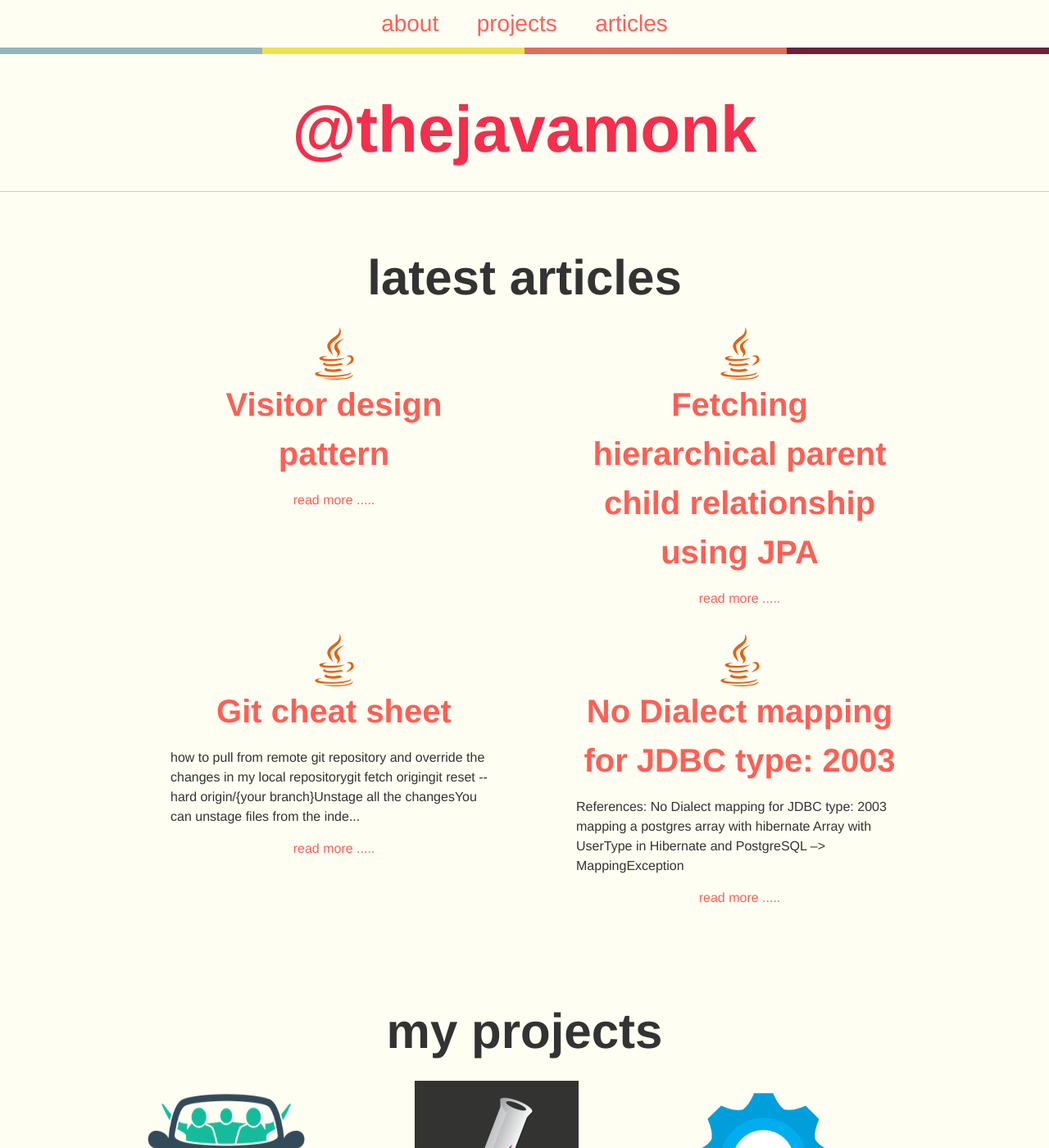
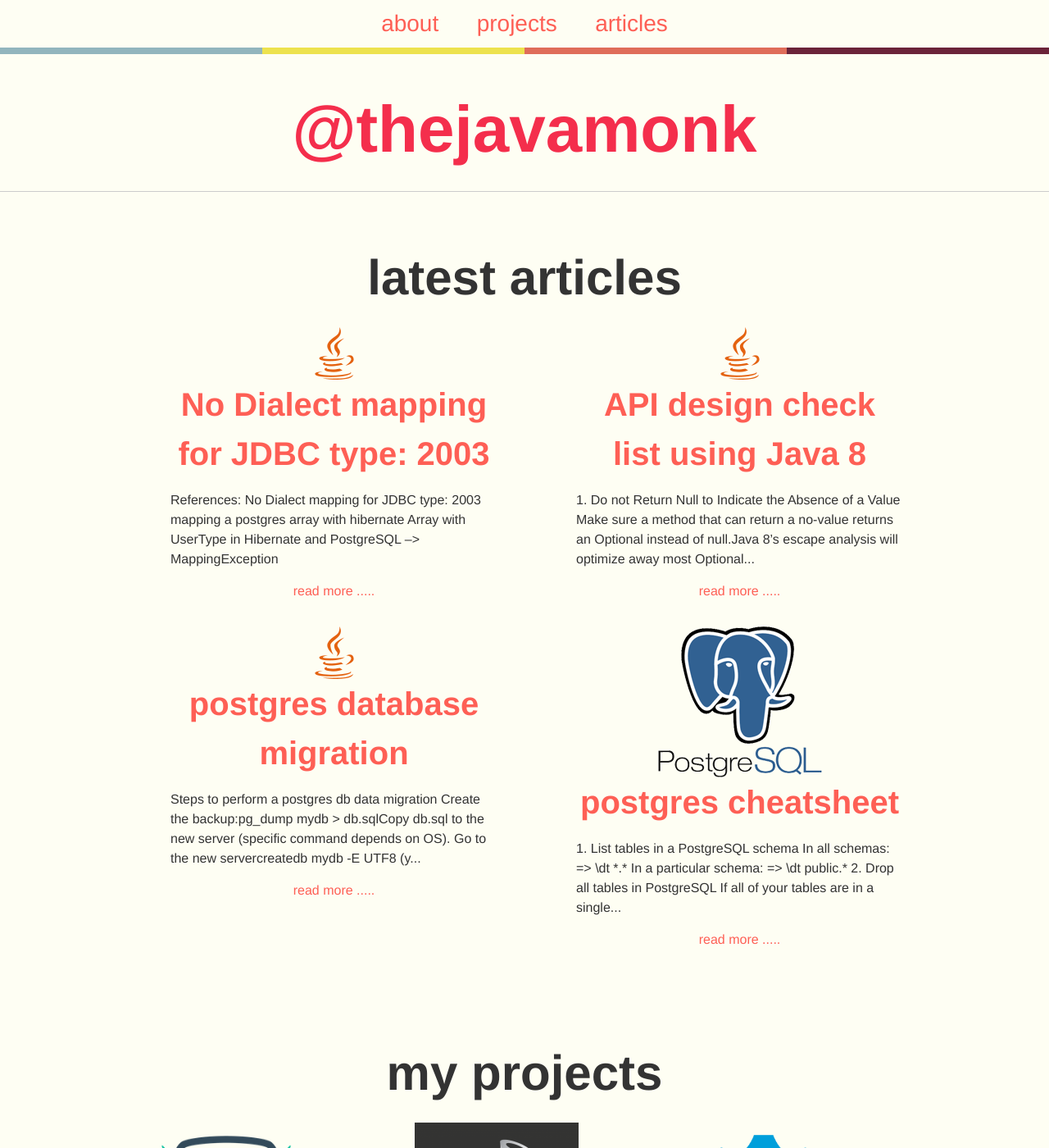
Before and after one commit to thejavamonk/thejavamonk.github.io, a Jekyll site: the page built from index.html, in a window 1280 px wide and 1400 px high. Shown: the whole window at 82% size. Built offline with Jekyll 4.4.1, drawn with Linux system fonts in a browser that asks for light colours.

Commit message:
new posts on postgers migration and cheetsheat

```diff
--- a/_posts/blog/2016-05-10-Visitor-design-pattern.markdown
+++ b/_posts/blog/2016-05-10-frontController-design-pattern.markdown
@@ -1,6 +1,6 @@
 ---
 layout: post
-title:  "Visitor design pattern"
+title:  "Front Controller design pattern"
 date:   2016-05-09
 categories: blog
 tags: java
--- /dev/null
+++ b/_posts/blog/2016-1-14-Postgres-db-datamigration.markdown
@@ -0,0 +1,33 @@
+---
+layout: post
+title:  "postgres database migration"
+date:   2017-01-14
+categories: blog
+tags: java
+---
+
+Steps to perform a postgres db data migration
+
+1. Create the backup:
+
+{% highlight sql %}
+pg_dump mydb > db.sql
+{% endhighlight %}
+
+Copy db.sql to the new server (specific command depends on OS). Go to the new server
+
+{% highlight sql %}
+createdb mydb -E UTF8 (you don't have to specify UTF8 encoding, but I always do)
+{% endhighlight %}
+
+Then:
+
+{% highlight sql %}
+psql -d mydb -f db.sql
+{% endhighlight %}
+
+References:
+http://dba.stackexchange.com/questions/23053/copy-postgresql-data-from-one-pc-to-another
+https://www.howtoforge.com/how-to-easily-migrate-a-postgresql-server-with-minimal-downtime
+https://www.digitalocean.com/community/tutorials/how-to-back-up-restore-and-migrate-postgresql-databases-with-barman-on-centos-7
+http://engineering.tilt.com/7-postgresql-data-migration-hacks/
--- /dev/null
+++ b/_posts/blog/2016-1-15-Postgres-Cheetsheet.markdown
@@ -0,0 +1,39 @@
+---
+layout: post
+title:  "postgres cheatsheet"
+date:   2017-01-15
+categories: blog
+tags: postgres
+---
+
+<div>
+		1. List tables in a PostgreSQL schema
+
+		In all schemas:
+		{% highlight psql %}
+		=> \dt *.*
+		{% endhighlight %}
+
+		In a particular schema:
+		{% highlight psql %}
+		=> \dt public.*
+		{% endhighlight %}
+</div>
+
+<div>
+		2. Drop all tables in PostgreSQL
+
+		If all of your tables are in a single schema, this approach could work (below code assumes that the name of your schema is public)
+
+		{% highlight psql %}
+		DROP SCHEMA public CASCADE;
+		CREATE SCHEMA public;
+		{% endhighlight %}
+
+		If you are using PostgreSQL 9.3 or greater, you may also need to restore the default grants.
+
+		{% highlight psql %}
+		GRANT ALL ON SCHEMA public TO postgres;
+		GRANT ALL ON SCHEMA public TO public;
+		{% endhighlight %}
+</div>
--- /dev/null
+++ b/_posts/blog/2016-12-26-good-api-design-using-java8.markdown
@@ -0,0 +1,23 @@
+---
+layout: post
+title:  "API design check list using Java 8"
+date:   2016-12-26
+categories: blog
+tags: java
+---
+
+
+<h4 style="text-align: left;"> 1. Do not Return Null to Indicate the Absence of a Value </h4>
+
+
+Make sure a method that can return a no-value returns an Optional instead of null.
+<br>
+Java 8’s escape analysis will optimize away most Optional objects anyway. Avoid using Optionals in parameters and fields.
+
+{% highlight java %}
+public Optional<String> getComment() {
+    return Optional.ofNullable(comment);
+}
+{% endhighlight %}
+
+<h4 style="text-align: left;"> 2. Do not Use Arrays to Pass Values to and From the API </h4>
```
Also changed, not shown: _posts/blog/2015-12-25-Singleton-design-pattern.markdown (deleted, +0 -155 lines), about.md (+1 -1 lines), images/icon-postgres.png (added), 1 other file.
